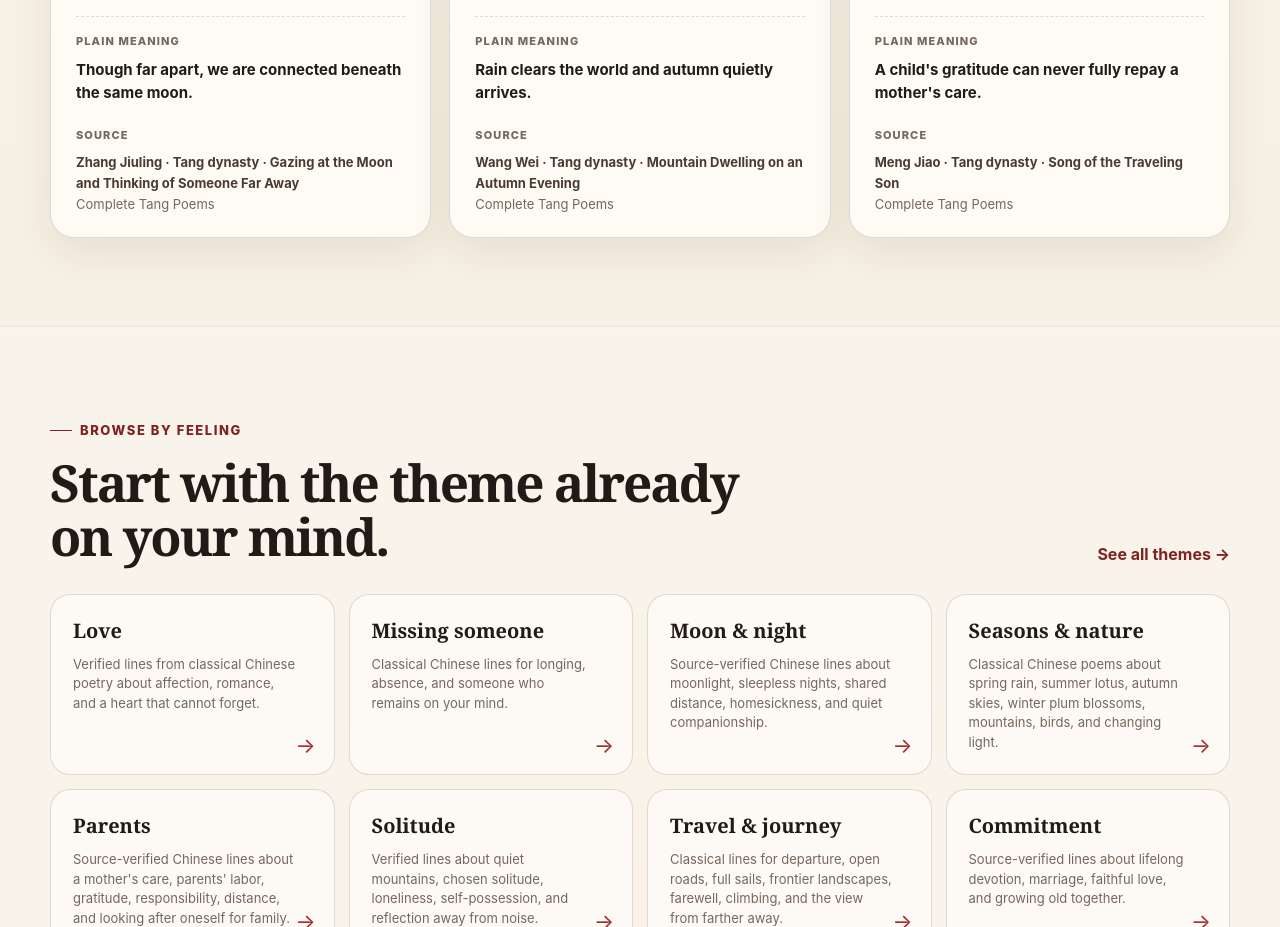
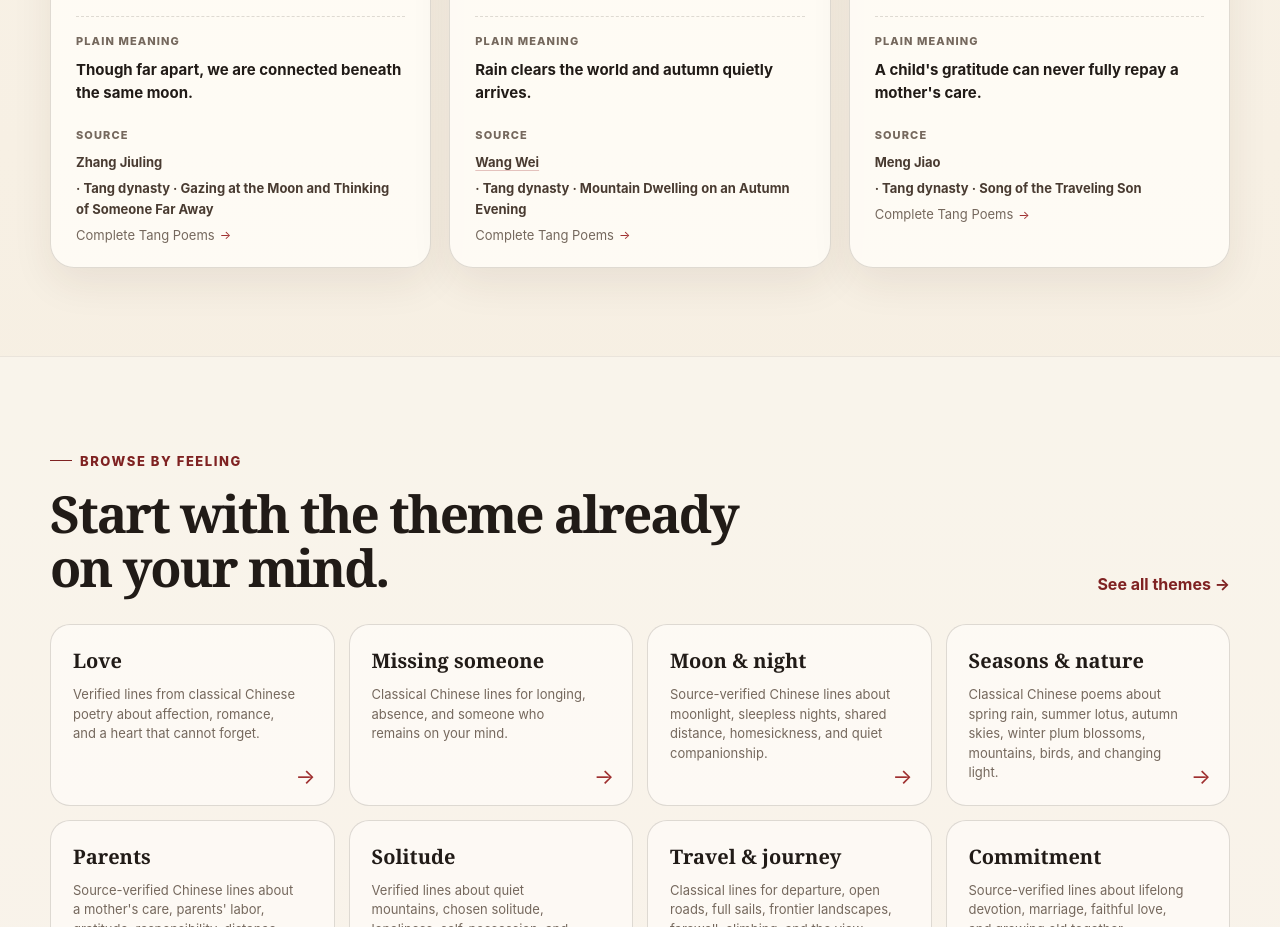
Before and after one commit to yandong2023/gu-ren-said, a Next.js app: page /en in a window 1280 px wide. Shown: the part 1740-2667 px from the top of the page. Built offline with nearby package versions, Linux system fonts and the light colour scheme.

Commit message:
feat: connect English quote cards to author and source pages

```diff
--- a/components/EnglishQuoteCard.tsx
+++ b/components/EnglishQuoteCard.tsx
@@ -2,7 +2,9 @@
 
 import { useState } from "react";
 import styles from "@/app/en/english.module.css";
+import linkStyles from "@/components/EnglishQuoteCard.module.css";
 import { trackEvent } from "@/lib/analytics";
+import { englishAuthorHref, englishWorkHref } from "@/lib/english-catalog";
 import { englishQueryHref } from "@/lib/english-url";
 import type { EnglishClassic } from "@/lib/english-classics";
 
@@ -18,6 +20,8 @@ export default function EnglishQuoteCard({ item, query, compact = false }: Props
   const [notice, setNotice] = useState<string | null>(null);
   const displayQuery = query?.trim() || item.searchTerms[0] || item.naturalMeaning;
   const sourceLine = `${item.authorEn} · ${item.eraEn} · ${item.titleEn}`;
+  const authorHref = englishAuthorHref(item.authorEn);
+  const workHref = englishWorkHref(item.sourceEn);
   const shareUrl = `${SITE_URL}${englishQueryHref(displayQuery)}?utm_source=share&utm_medium=link&utm_campaign=en_quote`;
   const shareText = [
     `A classical Chinese line for “${displayQuery}”`,
@@ -84,8 +88,11 @@ export default function EnglishQuoteCard({ item, query, compact = false }: Props
 
       <div className={styles.sourceBlock}>
         <span className={styles.label}>Source</span>
-        <strong>{sourceLine}</strong><br />
-        {item.sourceEn}
+        <div className={linkStyles.sourceLine}>
+          {authorHref ? <a className={linkStyles.sourceLink} href={authorHref}>{item.authorEn}</a> : <span>{item.authorEn}</span>}
+          <span>· {item.eraEn} · {item.titleEn}</span>
+        </div>
+        {workHref ? <a className={linkStyles.sourceCollection} href={workHref}>{item.sourceEn}</a> : <span>{item.sourceEn}</span>}
       </div>
 
       {!compact ? (
```
